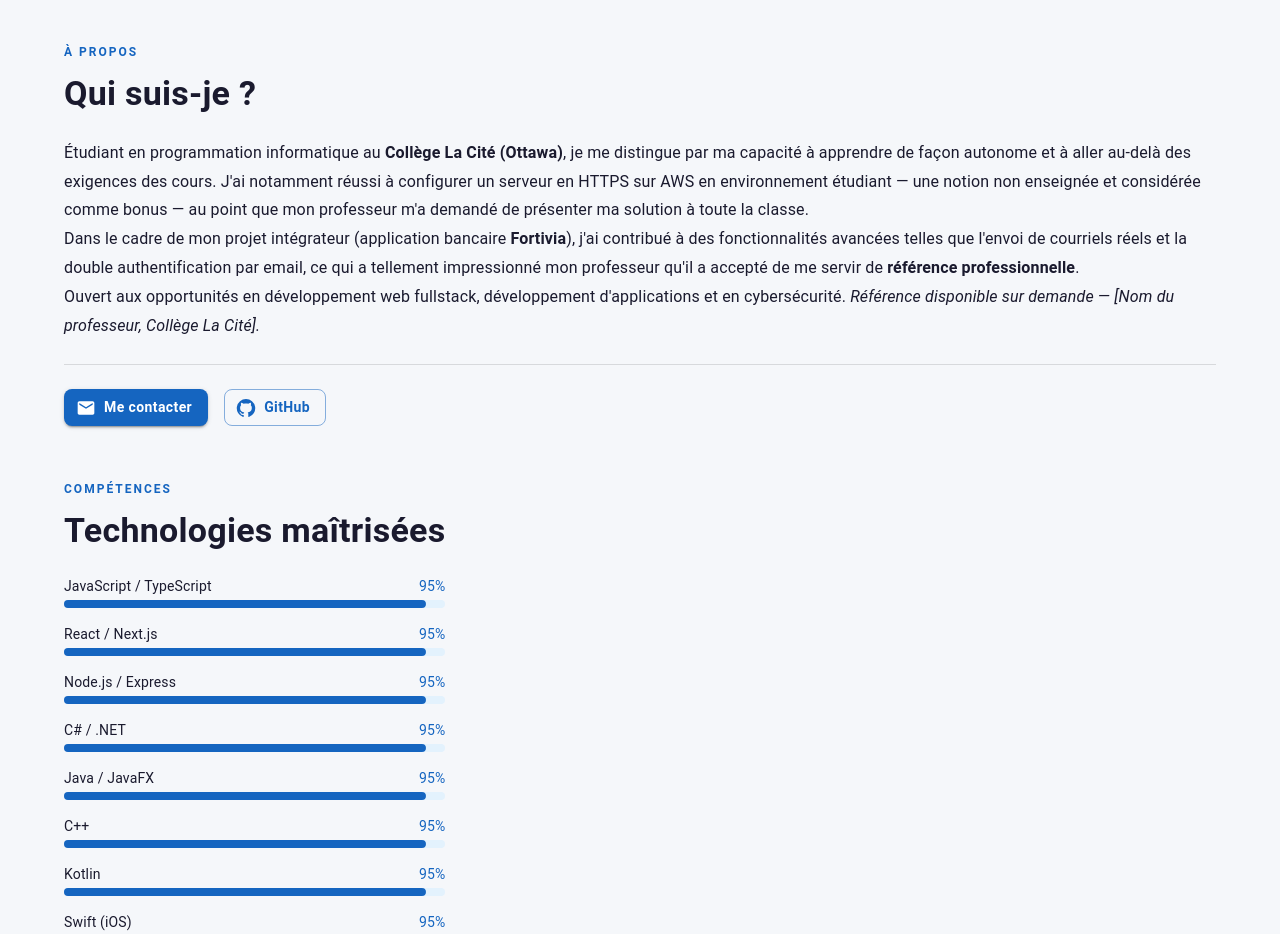
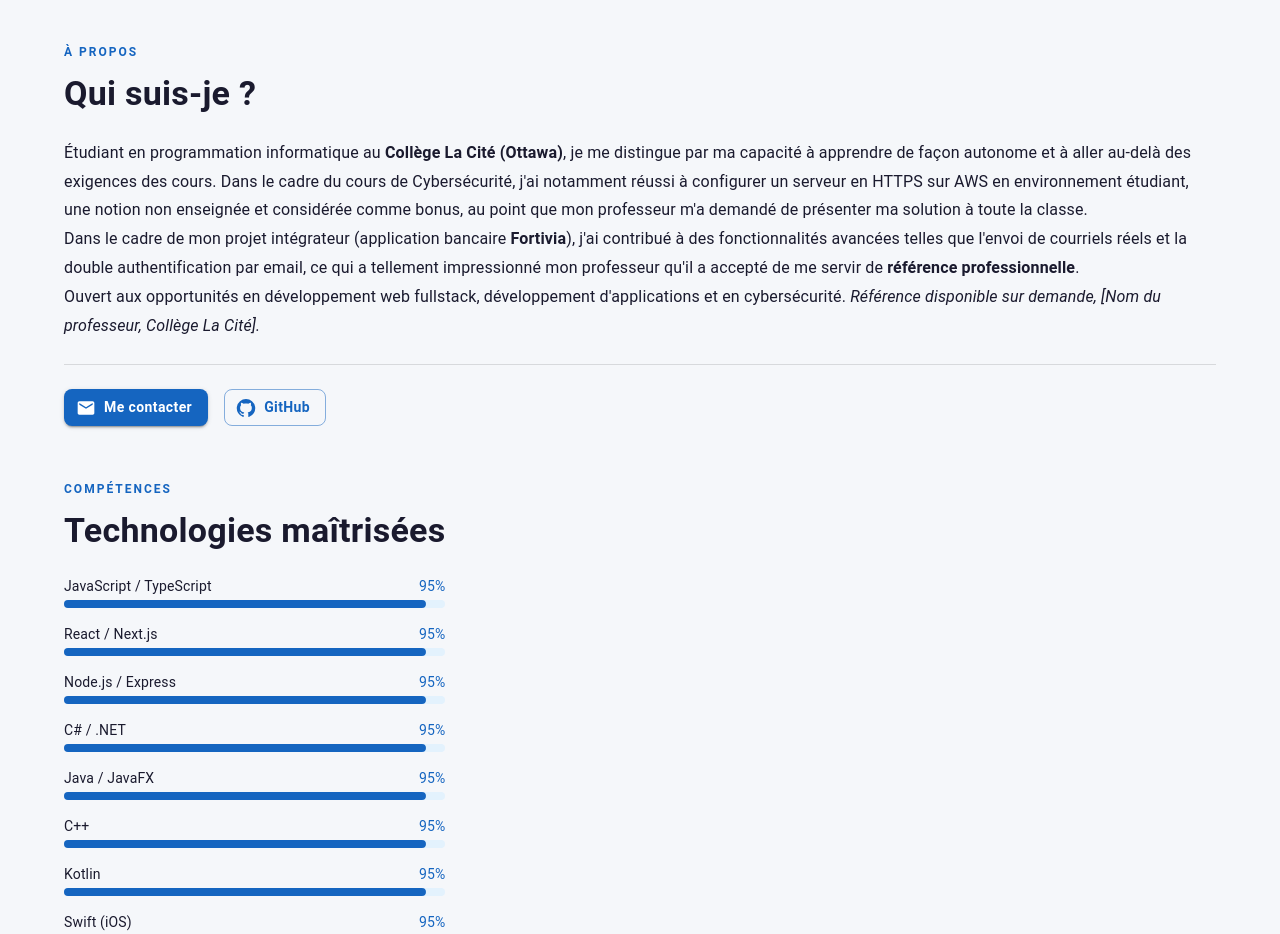
Before and after one commit to Exauce14/Portfolio_professionnel, a Next.js app: page / in a window 1280 px wide. Shown: the part 1200-2134 px from the top of the page. Built offline with nearby package versions, Linux system fonts and the light colour scheme.

Commit message:
Section À propos : mention du cours de Cybersécurité, remplacement des tirets par des virgules

```diff
--- a/src/app/page.js
+++ b/src/app/page.js
@@ -114,9 +114,9 @@ export default function HomePage() {
               <Typography color="text.secondary" paragraph sx={{ lineHeight: 1.8 }}>
                 Étudiant en programmation informatique au <strong>Collège La Cité (Ottawa)</strong>, je me distingue
                 par ma capacité à apprendre de façon autonome et à aller au-delà des exigences des cours.
-                J&apos;ai notamment réussi à configurer un serveur en HTTPS sur AWS en environnement étudiant
-                — une notion non enseignée et considérée comme bonus — au point que mon professeur m&apos;a demandé
-                de présenter ma solution à toute la classe.
+                Dans le cadre du cours de Cybersécurité, j&apos;ai notamment réussi à configurer un serveur en HTTPS
+                sur AWS en environnement étudiant, une notion non enseignée et considérée comme bonus, au point
+                que mon professeur m&apos;a demandé de présenter ma solution à toute la classe.
               </Typography>
 
               <Typography color="text.secondary" paragraph sx={{ lineHeight: 1.8 }}>
@@ -129,7 +129,7 @@ export default function HomePage() {
               <Typography color="text.secondary" paragraph sx={{ lineHeight: 1.8 }}>
                 Ouvert aux opportunités en développement web fullstack, développement d&apos;applications
                 et en cybersécurité.{' '}
-                <em>Référence disponible sur demande — [Nom du professeur, Collège La Cité].</em>
+                <em>Référence disponible sur demande, [Nom du professeur, Collège La Cité].</em>
               </Typography>
 
               <Divider sx={{ my: 3 }} />
```
